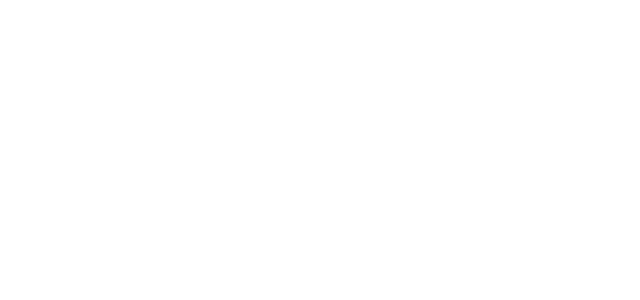
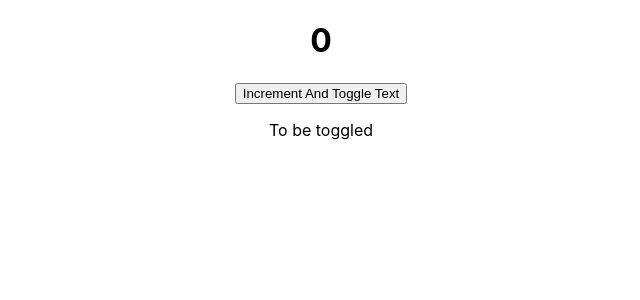
Before and after one commit to ItzhakLevy1/React-Hooks, a React (Create React App) app: page / in a window 1280 px wide. Shown: the top 300 px of the page, without its empty margins (319-959 px from the left). Built offline with nearby package versions, Linux system fonts and the light colour scheme; the HTML template or start-up script is replaced by a standard one.

Commit message:
An example of toggling text and a counter using useState and WITH OUT useReducer

```diff
--- a/src/UseState/StateTutorial.js
+++ b/src/UseState/StateTutorial.js
@@ -1,10 +1,20 @@
-import React from "react";
+import React, { useState } from "react";
 
 const StateTutorial = () => {
+  const [count, setCount] = useState(0);
+  const [showText, setShowText] = useState(true);
+
+  const handleCounterAndText = () => {
+    // Using functional updates to ensure the latest state is used, even if updates are batched or delayed
+    setCount((count) => count + 1);
+    setShowText((showText) => !showText);
+  };
 
   return (
     <div>
-
+      <h1>{count}</h1>
+      <button onClick={handleCounterAndText}>Increment And Toggle Text</button>
+      {showText && <p>To be toggled</p>}
     </div>
   );
 };
```
